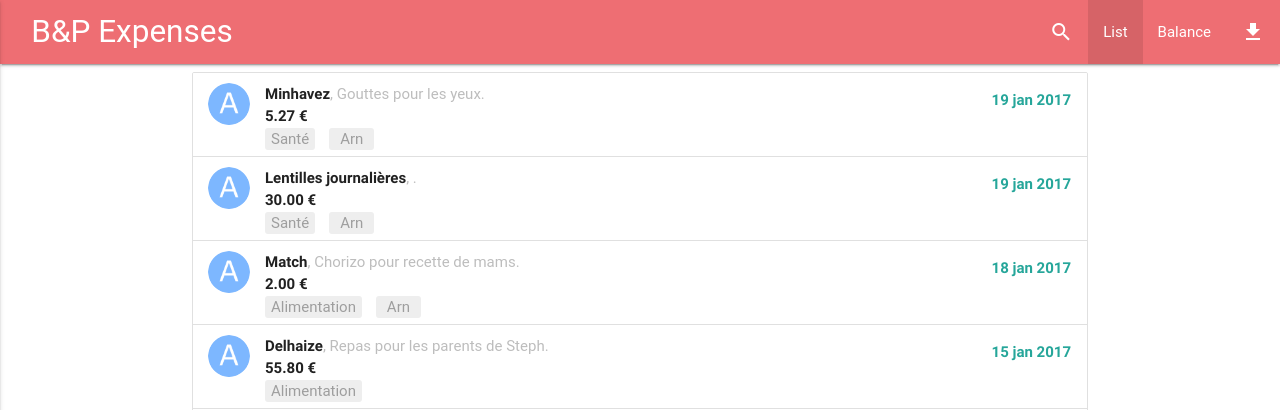
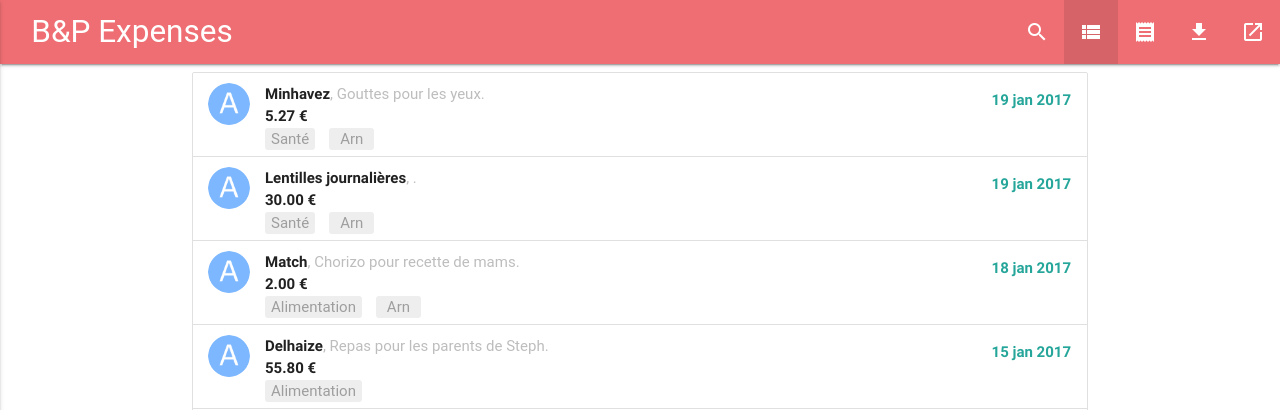
Before and after one commit to carnotboulon/Expenses, a Django app: page /expapp/ in a window 1280 px wide. Shown: the top 410 px of the page. Run offline with Django 3.2, Linux system fonts and the light colour scheme; a user stored in the database is signed in; data comes from the database, SQL or seed files in the repository; some libraries are stand-ins or nearby versions; some web fonts are replaced.

Commit message:
New icon menu.

```diff
--- a/ExpApp/templates/ExpApp/expenseList.html
+++ b/ExpApp/templates/ExpApp/expenseList.html
@@ -22,16 +22,18 @@
             <a href={% url "expapp:index" %} class="brand-logo">&nbsp&nbsp&nbsp B&P Expenses</a>
             <a href="#" data-activates="mobile-demo" class="button-collapse"><i class="material-icons">menu</i></a>
             <ul class="right hide-on-med-and-down">
-                <li><a class="searchButton" href="#"><i class="material-icons">search</i></a></li>
-                <li class="active"><a href={% url "expapp:index" %}>List</a></li>
-                <li><a href={% url "expapp:balance" %}>Balance</a></li>
-                <li><a href={% url "expapp:download" %}><i class="material-icons">file_download</i></a></li>
+                <li><a href="#" class="searchButton tooltipped" data-position="bottom" data-delay="50" data-tooltip="Search"><i class="material-icons">search</i></a></li>
+                <li class="active"><a href={% url "expapp:index" %} class="tooltipped" data-position="bottom" data-delay="50" data-tooltip="List View"><i class="material-icons">view_list</i></a></li>
+                <li><a href={% url "expapp:balance" %} class="tooltipped" data-position="bottom" data-delay="50" data-tooltip="Balance"><i class="material-icons">receipt</i></a></li>
+                <li><a href={% url "expapp:download" %} class="tooltipped" data-position="bottom" data-delay="50" data-tooltip="Download"><i class="material-icons">file_download</i></a></li>
+                <li><a href={% url "expapp:logout" %} class="tooltipped" data-position="bottom" data-delay="50" data-tooltip="Logout"><i class="material-icons">launch</i></a></li>
             </ul>
             <ul class="side-nav" id="mobile-demo">
-                <li><a href={% url "expapp:index" %}>List</a></li>
-                <li><a href={% url "expapp:balance" %}>Balance</a></li>
-                <li><a href={% url "expapp:download" %}>Download</a></li>
-                <li><a href="# "class="searchButton"><i class="material-icons">search</i></a></li>
+                <li><a href="#" class="searchButton"><i class="material-icons">search</i>Search</a></li>
+                <li class="active"><a href={% url "expapp:index" %}><i class="material-icons">view_list</i>List View</a></li>
+                <li><a href={% url "expapp:balance" %} ><i class="material-icons">receipt</i>Balance</a></li>
+                <li><a href={% url "expapp:download" %}><i class="material-icons">file_download</i>Download</a></li>
+                <li><a href={% url "expapp:logout" %}><i class="material-icons">launch</i>Logout</a></li>
             </ul>
         </div>
     </nav>
--- a/ExpApp/urls.py
+++ b/ExpApp/urls.py
@@ -8,7 +8,7 @@ app_name = 'expapp'
 urlpatterns = [
     url(r'^$', views.index, name='index'),
     url(r'^login', views.loginView, name="login"),
-    url(r'^logout', views.logoutView, name="logiout"),
+    url(r'^logout', views.logoutView, name="logout"),
     url(r'^(?P<expense_number>[0-9]+)/$', views.index, name='index'),
     url(r'^add/(?P<expense_id>[0-9]*)', views.add, name='add'),
     url(r'^delete/(?P<expense_id>[0-9]*)', views.delete, name='delete'),
--- a/ExpApp/views.py
+++ b/ExpApp/views.py
@@ -22,7 +22,7 @@ log = logging.getLogger(__name__)
 # TODO: Balance -> Done
 # TODO: Mobile friendly -> Done
 # TODO: Download CSV -> Done
-# TODO: login
+# TODO: login -> Done
 # TODO: show more, dynamic loading.
 # TODO: auto complete
 # TODO: Filter
```
Also changed, not shown: ExpApp/templates/ExpApp/Balance.html (+10 -8 lines), ExpApp/templates/ExpApp/expenseAdd.html (+17 -14 lines), ExpApp/templates/ExpApp/expenseFeed.html (+10 -8 lines).
